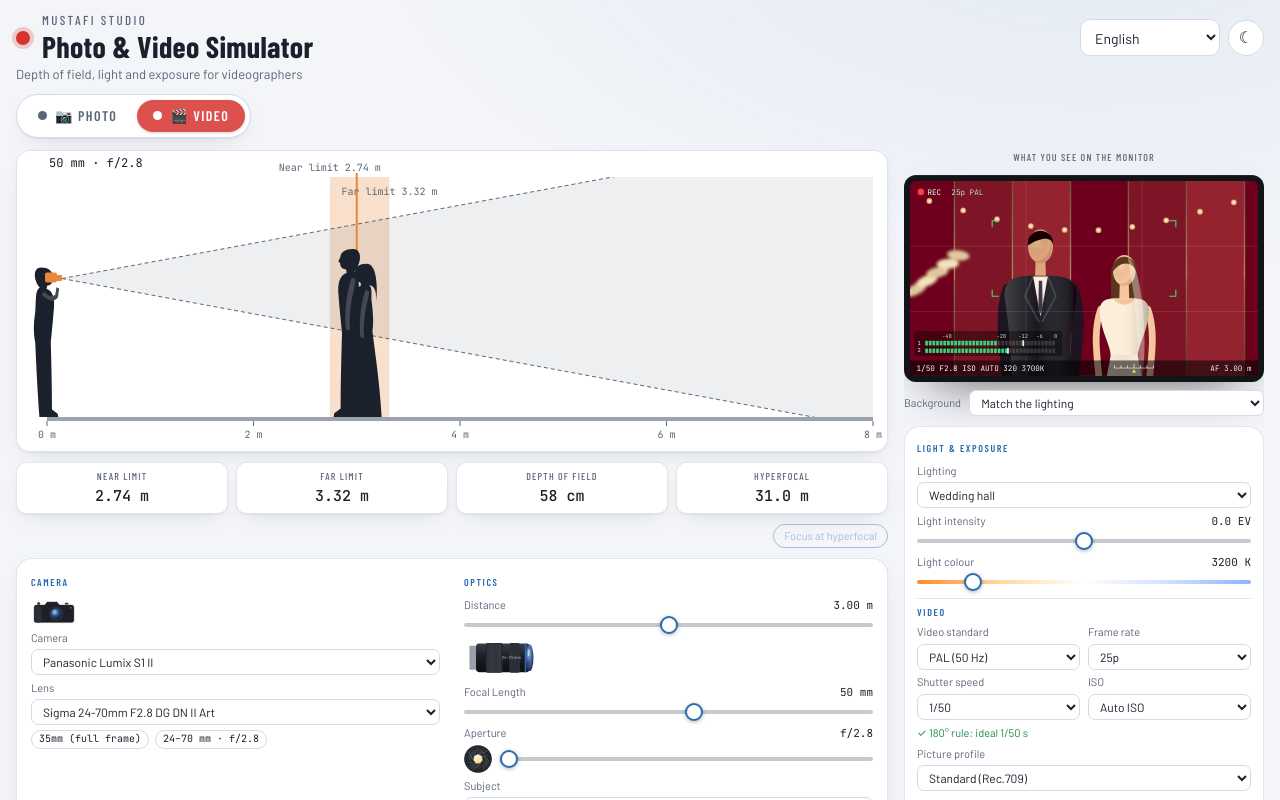
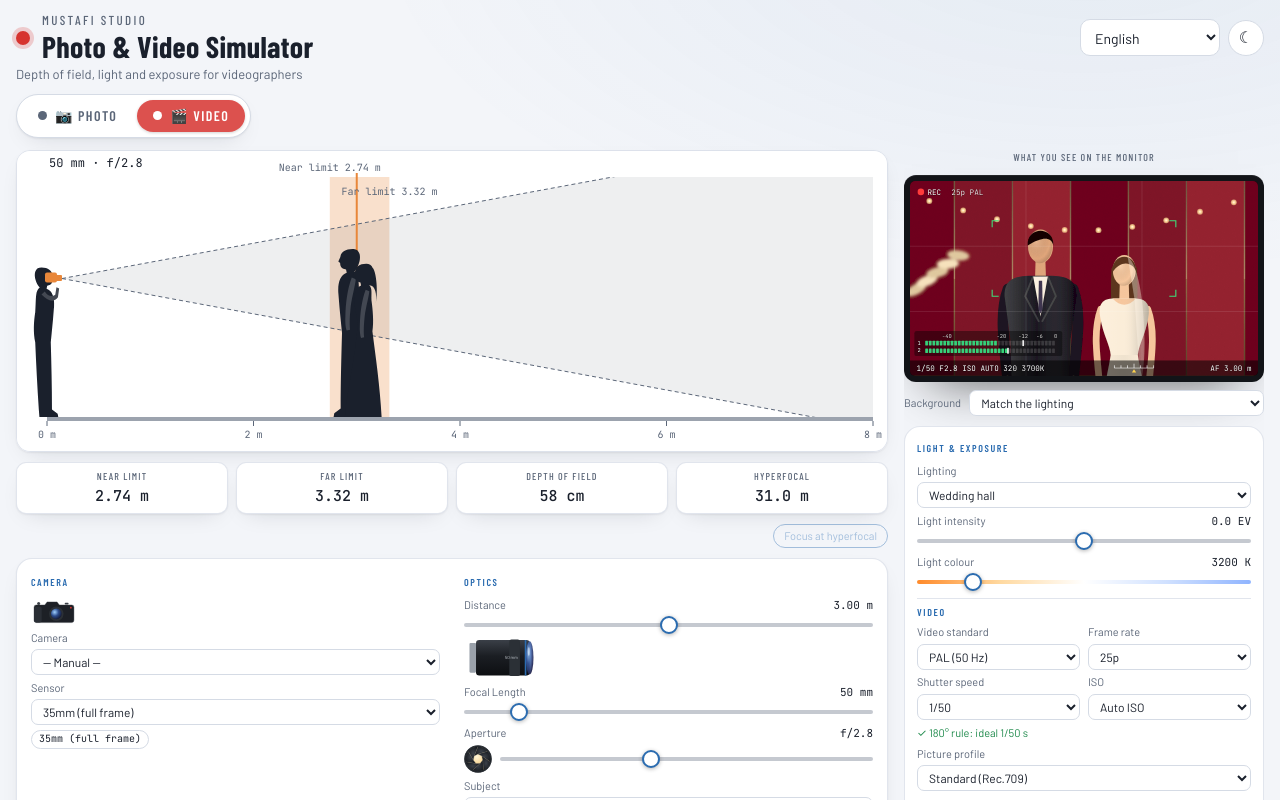
Before and after one commit to Ado-prog/video-simulator, a React (Vite) app: page / in a window 1280 px wide. Shown: the top 800 px of the page. Built offline with nearby package versions, Linux system fonts and the light colour scheme.

Commit message:
Start with the camera set to manual
Co-Authored-By: Claude Opus 5.5 <noreply@anthropic.com>
Claude-Session: https://claude.ai/code/session_01AQX5cKBAsEeKCZ2NjbMUEN

```diff
--- a/src/App.tsx
+++ b/src/App.tsx
@@ -49,8 +49,8 @@ const D_MAX = 30;
 const toSlider = (m: number) => Math.round((Math.log(m / D_MIN) / Math.log(D_MAX / D_MIN)) * 1000);
 const fromSlider = (v: number) => D_MIN * Math.pow(D_MAX / D_MIN, v / 1000);
 
-const DEFAULT_CAMERA = "pana-s1ii";
-const DEFAULT_LENS = "L:Sigma:24-70mm F2.8 DG DN II Art";
+const DEFAULT_CAMERA = "";
+const DEFAULT_LENS = "";
 
 type Theme = "system" | "light" | "dark";
 
```
